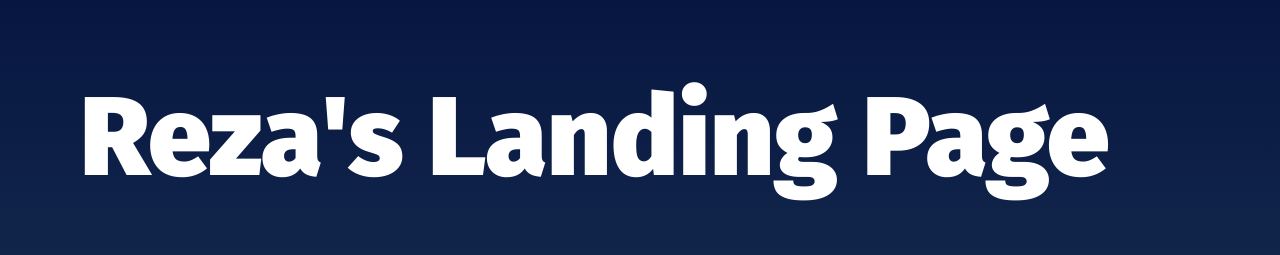
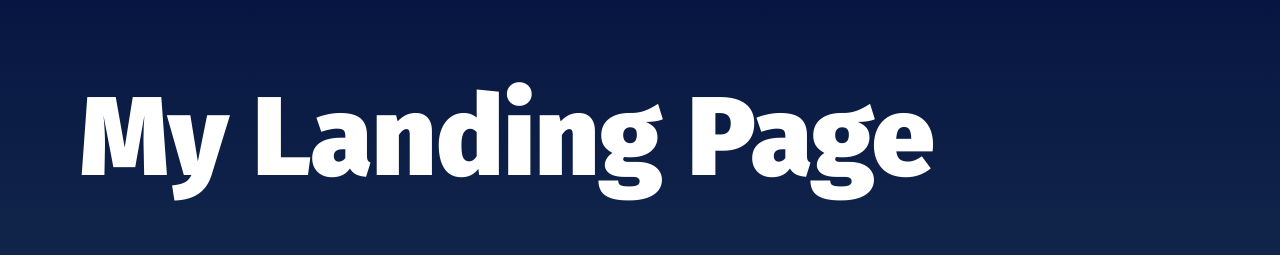
Before and after one commit to rezaska/Landing-Page, a plain HTML site: page index.html in a window 1280 px wide. Shown: the part 154-409 px from the top of the page. Drawn offline with Linux system fonts and the light colour scheme.

Commit message:
updated html

```diff
--- a/index.html
+++ b/index.html
@@ -4,7 +4,7 @@
   <meta charset="UTF-8">
   <meta name="viewport" content="width=device-width, initial-scale=1.0">
   <meta http-equiv="X-UA-Compatible" content="ie=edge">
-  <title>Reza's Landing Page</title>
+  <title>My Landing Page</title>
   <!-- Load Google Fonts -->
   <link href="https://fonts.googleapis.com/css?family=Fira+Sans:900|Merriweather&display=swap" rel="stylesheet">  <!-- Load Styles -->
   <link href="css/styles.css" rel="stylesheet">
@@ -25,7 +25,7 @@
   </header>
   <main>
     <header class="main__hero">
-      <h1>Reza's Landing Page </h1>
+      <h1>My Landing Page </h1>
     </header>
     <!-- Each Section has an ID (used for the anchor) and
     a data attribute that will populate the li node.
--- a/js/app.js
+++ b/js/app.js
@@ -14,9 +14,8 @@
 */
 
 /**
- * Define Global Variables
- *
-*/
+ * Define Global Variables */
+const sections = document.querySelector('#navbar__list');
 
 
 /**
```
